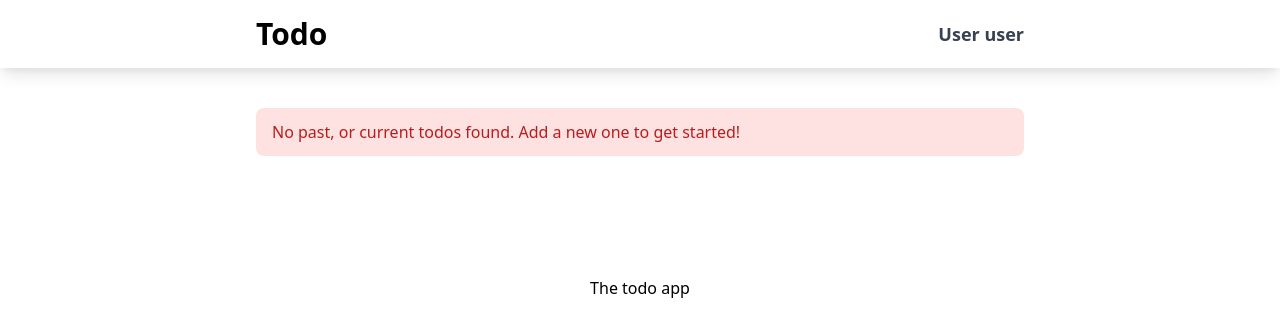
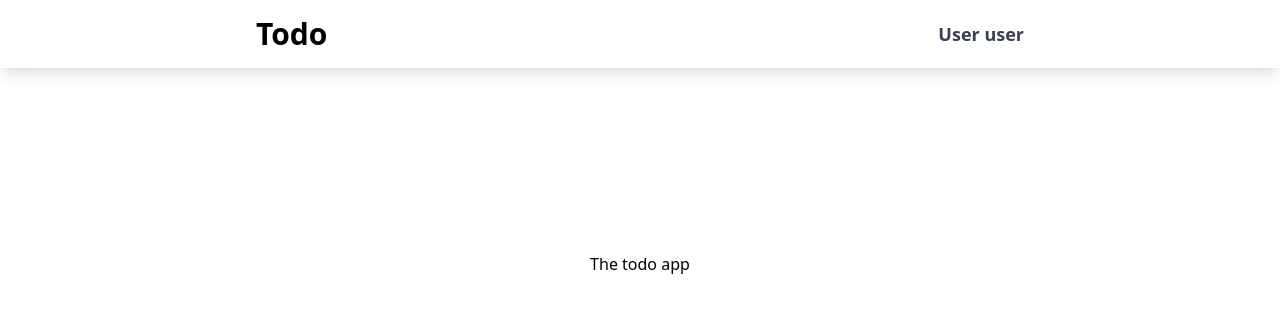
Before and after one commit to wakeupgrumpy/H2021Webapplikasjoner, a React (Create React App) app in the folder 6-Todo-App/: page / in a window 1280 px wide. Shown: the top 336 px of the page. Built offline with nearby package versions, Linux system fonts and the light colour scheme.

Commit message:
Endret måten props blir håndtert

```diff
--- a/6-Todo-App/src/components/shared/Alert.js
+++ b/6-Todo-App/src/components/shared/Alert.js
@@ -1,5 +1,5 @@
-const Alert = ({ props }) => {
-  const { content, type } = { ...props };
+const Alert = (props) => {
+  const { content, type } = props;
 
   // Different alert roles and colors
   const ROLE = {
```
